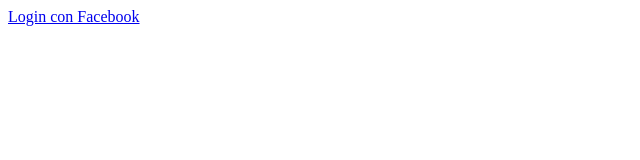
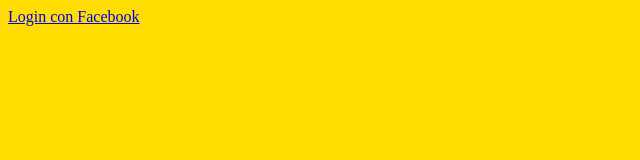
Before and after one commit to ealbinu/appmovil, a plain HTML site: page index.html in a window 1280 px wide. Shown: the whole page, without its empty margins (0-640 px from the left). Drawn offline with nearby package versions, Linux system fonts and the light colour scheme.

Commit message:
Update index.html

```diff
--- a/index.html
+++ b/index.html
@@ -20,6 +20,11 @@
       });
     </script>
     <title>App movil</title>
+    <style>
+      body{
+        background: #ffdd00;
+      }
+    </style>
   </head>
 
   <body>
```
